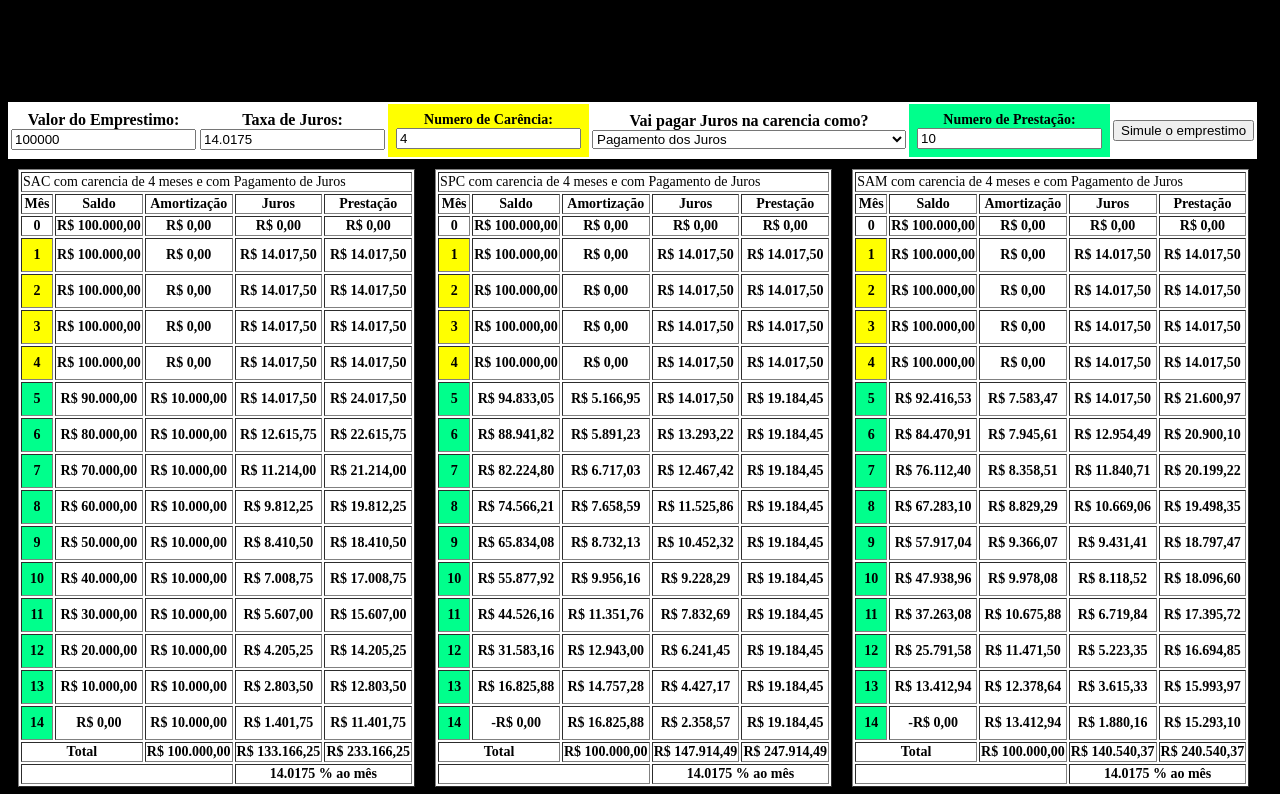
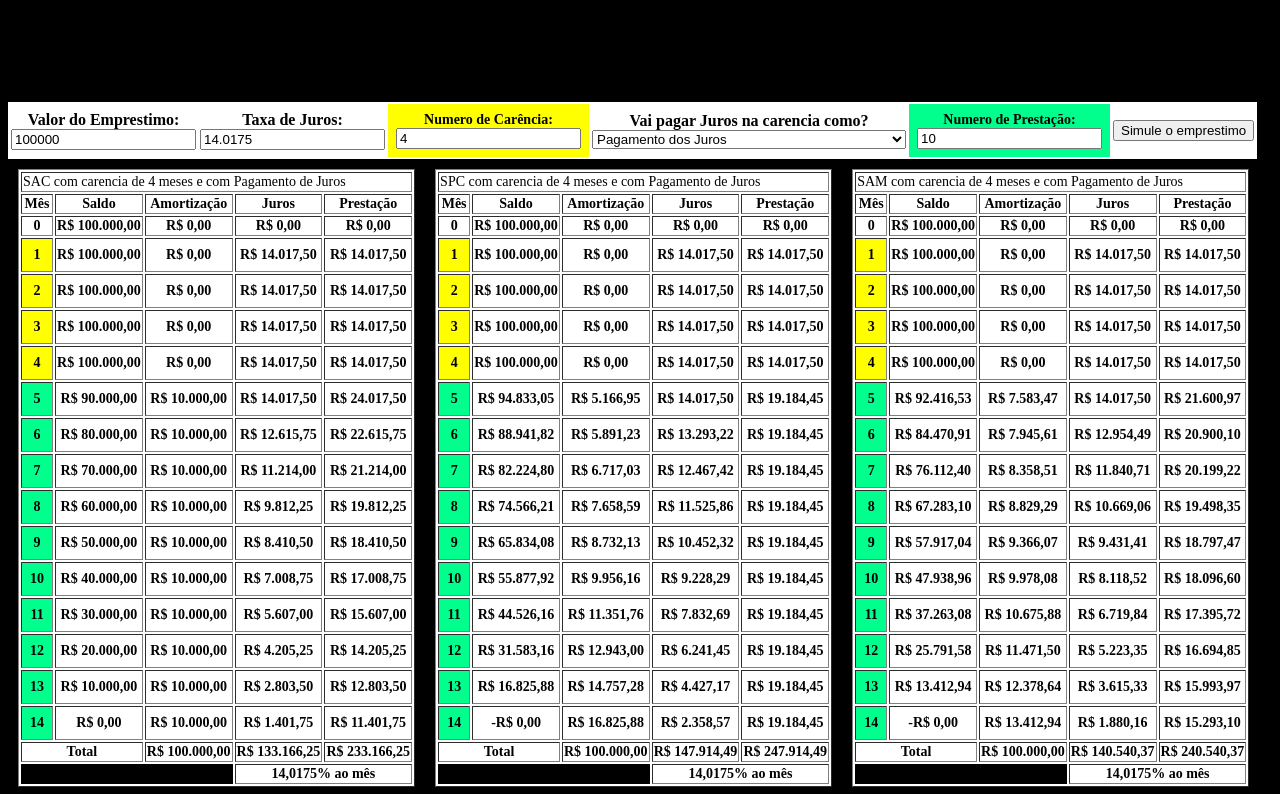
Before and after one commit to carloseduardonit/simulador-de-emprestimo, a plain HTML site: page index.html in a window 1280 px wide. Both pictures are taken after a click on the button "Simule o emprestimo". Shown: the top 794 px of the page. Drawn offline with Linux system fonts and the light colour scheme.

Commit message:
ESTILO: Adiciona estilo para cabeçalho da tabela e formata taxa de juros

```diff
--- a/css/index.css
+++ b/css/index.css
@@ -1,7 +1,12 @@
 * {
     box-sizing: border-box;
 }
-
+th.preto{
+    background-color: black;
+    border: black;
+    border-bottom-width: 0px;
+    border-left-width: 0px;
+}
 .formulario {
     display: flex;
     justify-items: center;
@@ -42,12 +47,6 @@ th.thPrestacao{
     padding: 8px;
 }
 
-/* Create three equal columns that floats next to each other */
-.tabelaSPC {
-
-    text-decoration: #8f2121;
-}
-
 .coluna {
     float: left;
     width: 33%;
--- a/js/simulador.js
+++ b/js/simulador.js
@@ -31,8 +31,8 @@ function linhaTotal(totalAmortizacao, totalJuros, totalPrestacao, taxaJuros) {
         + formatarValor(totalAmortizacao) + '</th><th>'
         + formatarValor(totalJuros) + '</th><th>'
         + formatarValor(totalPrestacao) + '</th></tr>'
-        + '<tr><th colspan = "3"></th><th colspan = "2">'
-        + taxaJuros + ' % ao mês</th></tr>'
+        + '<tr><th class = "preto" colspan = "3"></th><th colspan = "2">'
+        + formatarTaxa(taxaJuros) + ' ao mês</th></tr>'
         + '</table>';
 }
 
@@ -50,6 +50,13 @@ function tabela() {
 
 }
 
+
+function formatarTaxa(taxa) {
+    if (isNaN(taxa)) {
+        return taxa;
+    }
+    return Number.parseFloat(taxa/100).toLocaleString('pt-BR', { style: 'percent', minimumFractionDigits: 4 });
+}
 function ecarencia(mes, numeroCarencia) {
     if (mes === 0 || mes=== "Mês") {
         return "";
@@ -59,5 +66,4 @@ function ecarencia(mes, numeroCarencia) {
     } else {
         return 'class = "thPrestacao"';
     }
-
 }
```
